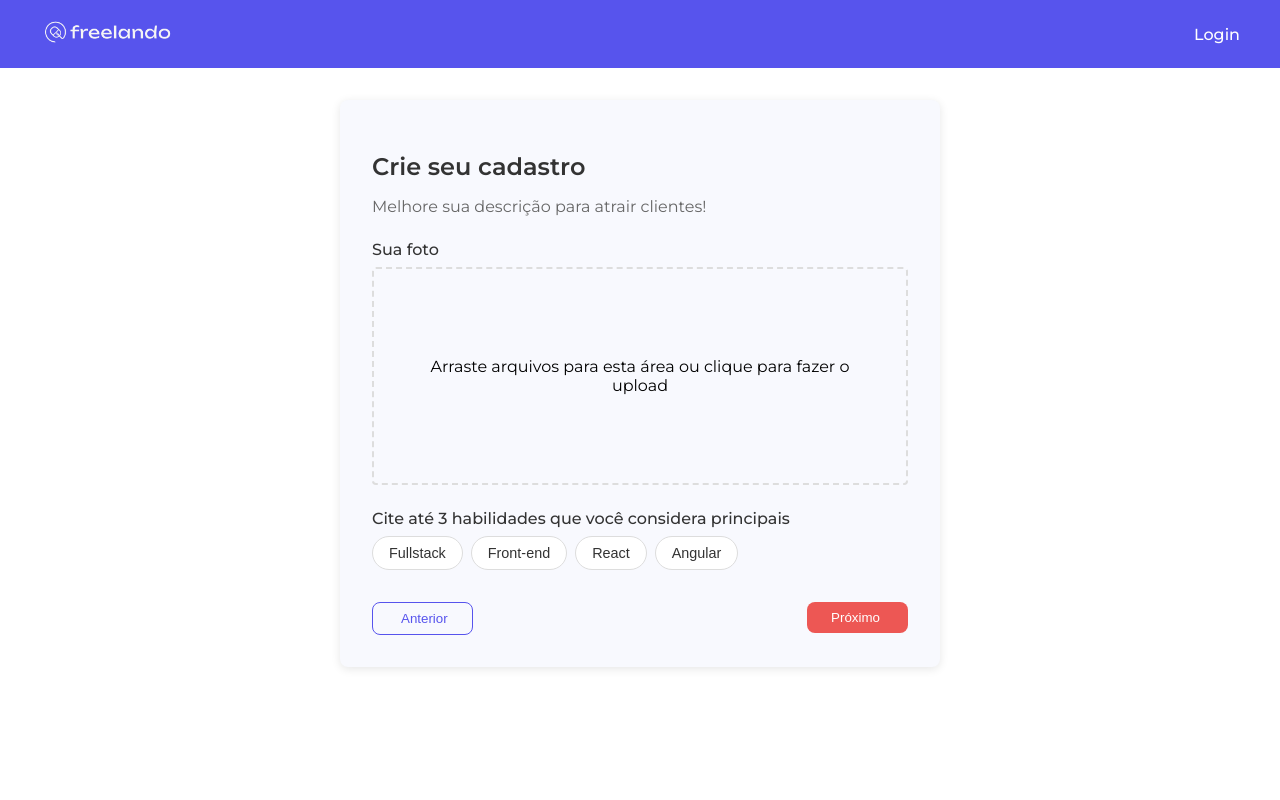
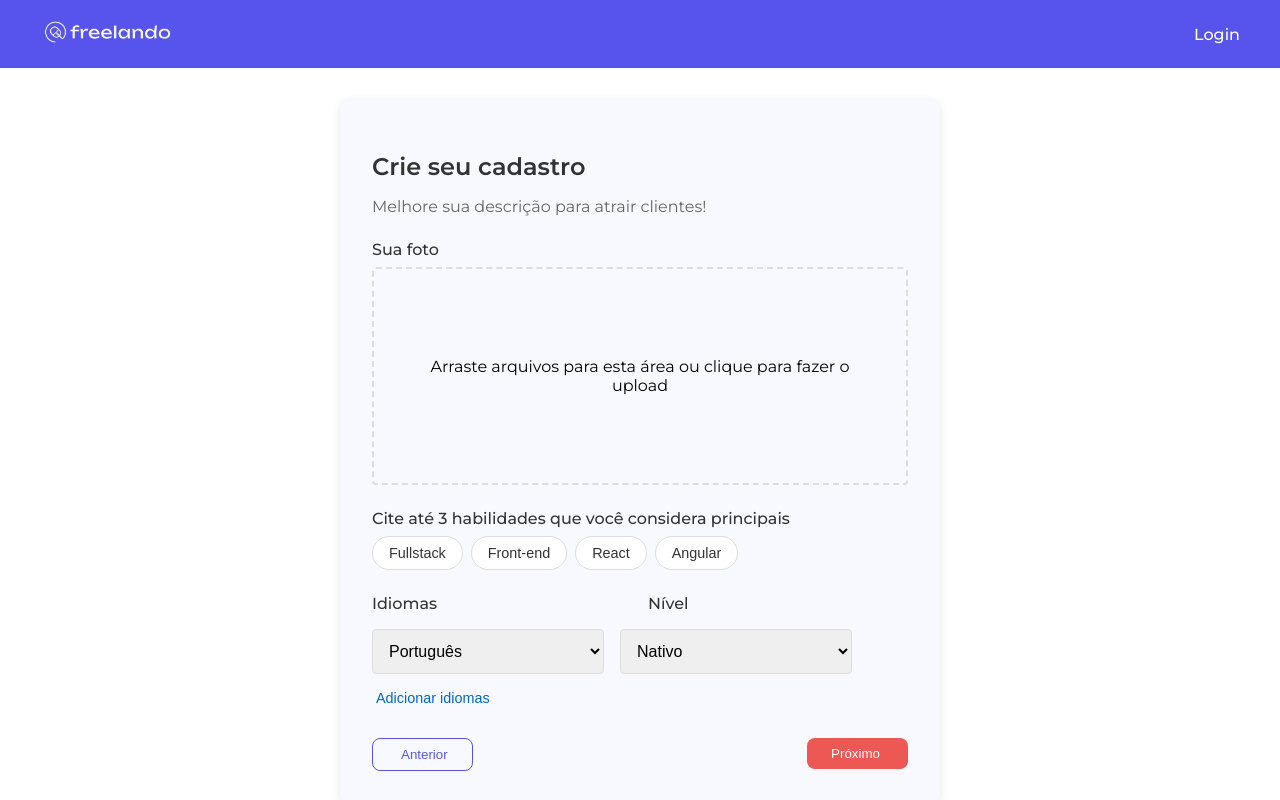
Before and after one commit to LuizOtavioTG/freelando, an Angular app: page /cadastro/perfil in a window 1280 px wide. Shown: the top 800 px of the page. Built offline with nearby package versions, Linux system fonts and the light colour scheme.

Commit message:
Feat: Adicionandarrayform de idiomas e níveis

```diff
--- a/src/app/pages/perfil-form/perfil-form.component.html
+++ b/src/app/pages/perfil-form/perfil-form.component.html
@@ -38,7 +38,53 @@
           </div>
         </div>
 
+        <div class="cadastro-form__field">
+          <div class="cadastro-form__row cadastro-form__row--header">
+            <div class="cadastro-form__column">
+              <label class="cadastro-form__label">Idiomas</label>
+            </div>
+            <div class="cadastro-form__column">
+              <label class="cadastro-form__label">Nível</label>
+            </div>
+          </div>
+          <ng-container formArrayName="idiomas">
+            <div class="cadastro-form__row" *ngFor="let idiomaForm of idiomasArray.controls; let i = index"
+              [formGroupName]="i">
+              <div class="cadastro-form__column">
+                <select class="cadastro-form__select" formControlName="nome">
+                  <option value="" disabled>Escolha o idioma</option>
+                  <option *ngFor="let idioma of idiomas" [value]="idioma">{{ idioma }}</option>
+                </select>
+                <div *ngIf="idiomaForm.get('nome')?.invalid && idiomaForm.get('nome')?.touched"
+                  class="cadastro-form__error">
+                  Idioma é obrigatório
+                </div>
+              </div>
+              <div class="cadastro-form__column">
+                <select class="cadastro-form__select" formControlName="nivel">
+                  <option value="" disabled>Nível de conhecimento</option>
+                  <option *ngFor="let nivel of niveisIdioma" [value]="nivel">{{ nivel }}</option>
+                </select>
+                <div *ngIf="idiomaForm.get('nivel')?.invalid && idiomaForm.get('nivel')?.touched"
+                  class="cadastro-form__error">
+                  Nível é obrigatório
+                </div>
+              </div>
+              <div class="cadastro-form__column cadastro-form__column--actions">
+                <button type="button" class="cadastro-form__icon-button" (click)="removerIdioma(i)"
+                  *ngIf="i > 0 || idiomaForm.get('nome')?.value !== 'Português'">
+                  <p>Remove</p>
+                </button>
+              </div>
+            </div>
+          </ng-container>
 
+          <div class="cadastro-form__add-button">
+            <button type="button" class="cadastro-form__text-button" (click)="adicionarIdioma()">
+              <i class="fas fa-plus-circle"></i> Adicionar idiomas
+            </button>
+          </div>
+        </div>
 
         <div class="cadastro-form__actions">
           <app-button text="Anterior" type="outline" icon="fas fa-arrow-left" iconPosition="left"
--- a/src/app/pages/perfil-form/perfil-form.component.ts
+++ b/src/app/pages/perfil-form/perfil-form.component.ts
@@ -1,13 +1,14 @@
 
 import { Component, OnInit } from '@angular/core';
 import { CommonModule } from '@angular/common';
-import { FormBuilder, FormGroup, ReactiveFormsModule, Validators } from '@angular/forms';
+import { FormArray, FormBuilder, FormGroup, ReactiveFormsModule, Validators } from '@angular/forms';
 
 import { ButtonComponent } from '../../shared/components/button/button.component';
 import { Habilidade } from '../../shared/models/habilidade.interface';
 import { ChipComponent } from '../../shared/components/chip/chip.component';
 import { CadastroService } from '../../shared/services/cadastro.service';
 import { Router } from '@angular/router';
+import { Idioma } from '../../shared/models/idioma.interface';
 
 
 @Component({
@@ -81,7 +82,7 @@ export class PerfilFormComponent implements OnInit {
     }
   }
 
-   toggleHabilidade(habilidade: Habilidade): void {
+  toggleHabilidade(habilidade: Habilidade): void {
     habilidade.selecionada = !habilidade.selecionada;
 
     const habilidadesSelecionadas = this.habilidades.filter(h => h.selecionada).map(h => h.nome);
@@ -89,22 +90,25 @@ export class PerfilFormComponent implements OnInit {
     this.perfilForm.patchValue({ habilidadesSelecionadas });
   }
 
-  // adicionarIdioma(nome: string = '', nivel: string = ''): void {
-  //   const idiomaForm = this.fb.group({
-  //     nome: [nome, Validators.required],
-  //     nivel: [nivel, Validators.required]
-  //   });
+  get idiomasArray(): FormArray {
+    return this.perfilForm.get('idiomas') as FormArray;
+  }
 
-  //   this.idiomasArray.push(idiomaForm);
-  // }
+  adicionarIdioma(nome: string = '', nivel: string = ''): void {
+    const idiomaForm = this.fb.group({
+      nome: [nome, Validators.required],
+      nivel: [nivel, Validators.required]
+    });
+    this.idiomasArray.push(idiomaForm);
+  }
 
-  // removerIdioma(index: number): void {
-  //   if (index === 0 && this.idiomasArray.at(0).get('nome')?.value === 'Português') {
-  //     return;
-  //   }
+  removerIdioma(index: number): void {
+    if (index === 0 && this.idiomasArray.at(0).get('nome')?.value === 'Português') {
+      return;
+    }
 
-  //   this.idiomasArray.removeAt(index);
-  // }
+    this.idiomasArray.removeAt(index);
+  }
 
   private inicializarFormulario(): void {
     this.perfilForm = this.fb.group({
@@ -116,7 +120,16 @@ export class PerfilFormComponent implements OnInit {
       linkedin: ['']
     });
 
-    // this.adicionarIdioma('Português', 'Nativo');
+    this.adicionarIdioma('Português', 'Nativo');
+  }
+
+  private extrairIdiomas(): Idioma[] {
+    return this.idiomasArray.controls.map(control => {
+      return {
+        nome: control.get('nome')?.value,
+        nivel: control.get('nivel')?.value
+      };
+    });
   }
 
   private salvarDadosAtuais(): void {
@@ -126,7 +139,7 @@ export class PerfilFormComponent implements OnInit {
       foto: this.fotoPreview,
       resumo: formValue.resumo,
       habilidadesSelecionadas: formValue.habilidadesSelecionadas,
-      // idiomas: this.extrairIdiomas(),
+      idiomas: this.extrairIdiomas(),
       portfolio: formValue.portfolio,
       linkedin: formValue.linkedin
     });
```
